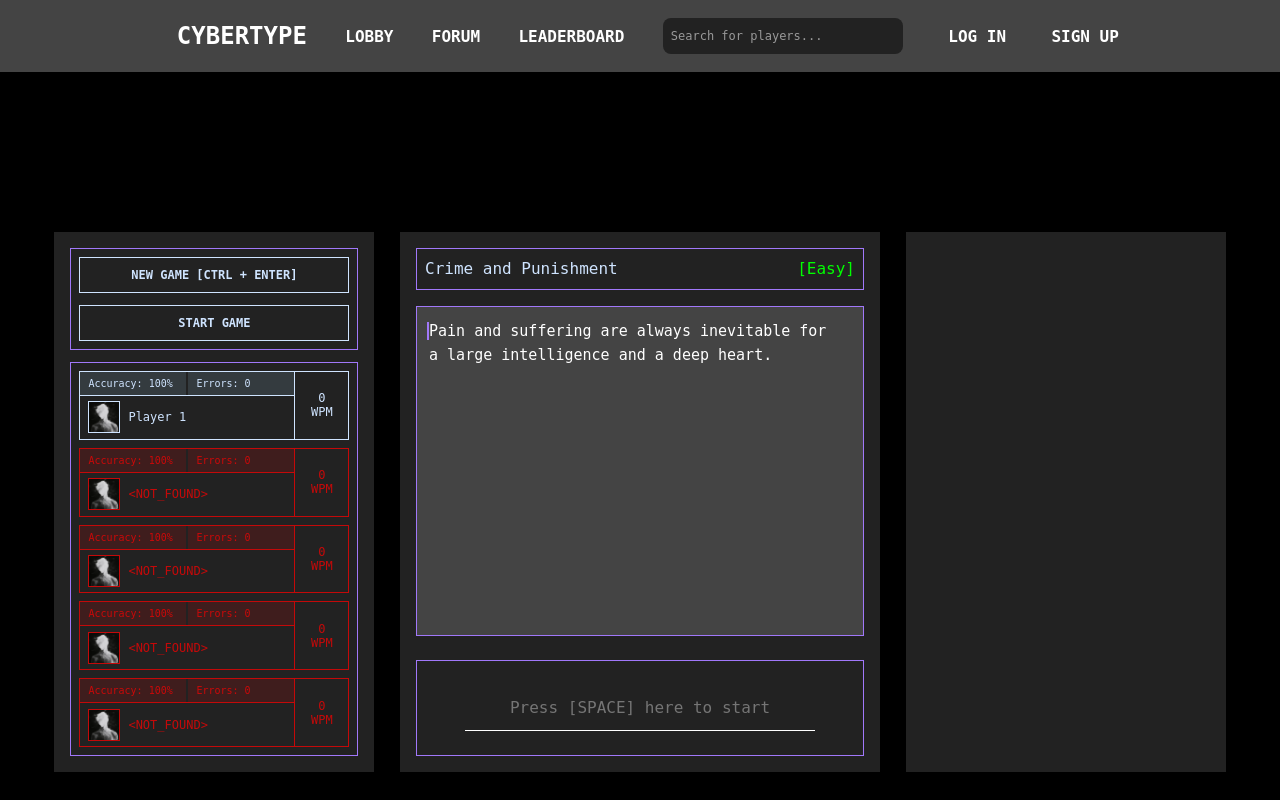
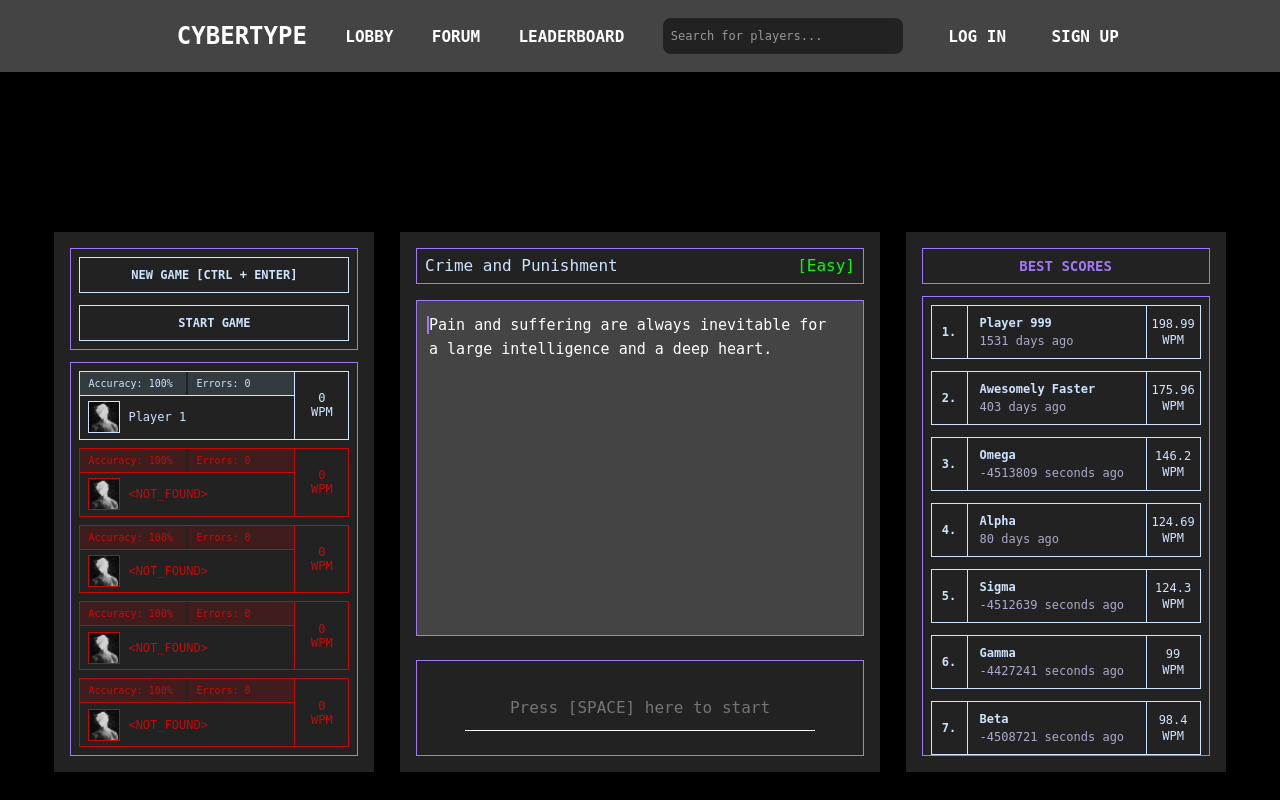
Before and after one commit to dinata78/cyber-type, a React (Vite) app: page /solo in a window 1280 px wide. Built offline with nearby package versions, Linux system fonts and the light colour scheme; no server answers.

Commit message:
Introduce quote's leadeboard (best scores) with fake data

```diff
--- /dev/null
+++ b/src/components/PlayerScore/PlayerScore.jsx
@@ -0,0 +1,43 @@
+import styles from "./PlayerScore.module.css";
+
+const getTimePassed = (date) => {
+  const currentDate = new Date();
+  const timeDifference = currentDate - date;
+  const seconds = Math.floor(timeDifference / 1000);
+
+  if (seconds >= 86400) {
+    const days = Math.floor(seconds / 86400);
+    return `${days} ${days === 1 ? "day" : "days"}`;
+  }
+  else if (seconds >= 3600) {
+    const hours = Math.floor(seconds / 3600);
+    return `${hours} ${hours === 1 ? "hour" : "hours"}`;
+  }
+  else if (seconds >= 60) {
+    const minutes = Math.floor(seconds / 60);
+    return `${minutes} ${minutes === 1 ? "minute" : "minutes"}`
+  }
+  else {
+    return `${seconds} ${seconds === 1 ? "second" : "seconds"}`;
+  }
+};
+
+export function PlayerScore({ rank, playerName, speed, createdAt}) {
+  const timePassed = getTimePassed(createdAt);
+
+  return (
+    <div className={styles.mainContainer}>
+      <div className={styles.rank}>
+        {rank}.
+      </div>
+      <div className={styles.name}>
+        <span>{playerName}</span>
+        <span className={styles.date}>{timePassed} ago</span>
+      </div>
+      <div className={styles.speed}>
+        <span>{speed}</span>
+        <span>WPM</span>
+      </div>
+    </div>
+  )
+}
--- /dev/null
+++ b/src/components/PlayerScore/PlayerScore.module.css
@@ -0,0 +1,61 @@
+
+/* Layout CSS */
+
+.mainContainer {
+  position: relative;
+  width: 100%;
+  min-height: 54px;
+  display: flex;
+}
+
+.rank {
+  width: 36px;
+  margin-right: 12px;
+  display: flex;
+  justify-content: center;
+  align-items: center;
+}
+
+.name {
+  flex-grow: 1;
+  display: flex;
+  flex-direction: column;
+  justify-content: center;
+  gap: 4px;
+}
+
+.speed {
+  width: 54px;
+  margin-left: auto;
+  display: flex;
+  flex-direction: column;
+  justify-content: center;
+  align-items: center;
+  gap: 2px;
+}
+
+/* Visual CSS */
+
+.mainContainer {
+  border: 1px solid var(--color-two);
+  color: var(--color-two);
+  font-size: 12px;
+}
+
+.rank {
+  border-right: 1px solid var(--color-two);
+  font-weight: bold;
+}
+
+.name {
+  font-weight: bold;
+}
+
+.date {
+  color: #aac;
+  font-weight: lighter;
+}
+
+.speed {
+  border-left: 1px solid var(--color-two);
+}
--- a/src/components/Quote/Quote.module.css
+++ b/src/components/Quote/Quote.module.css
@@ -9,7 +9,9 @@
 }
 
 .header {
-  padding: 8px;
+  min-height: 36px;
+  padding-block: 4px;
+  padding-inline: 8px;
   display: flex;
   justify-content: space-between;
   align-items: center;
--- /dev/null
+++ b/src/components/QuoteLeaderboard/QuoteLeadeboard.jsx
@@ -0,0 +1,90 @@
+import { PlayerScore } from "../PlayerScore/PlayerScore"
+import styles from "./QuoteLeaderboard.module.css"
+
+const fakeData = [
+  {
+    id: "0001",
+    playerName: "Awesomely Faster",
+    speed: 175.96,
+    createdAt: new Date("2024-12-06T13:49:52"),
+  },
+  {
+    id: "0002",
+    playerName: "Alpha",
+    speed: 124.69,
+    createdAt: new Date("2025-10-24T23:59:59"),
+  },
+  {
+    id: "0003",
+    playerName: "Beta",
+    speed: 98.4,
+    createdAt: new Date("2026-03-06T20:45:52"),
+  },
+  {
+    id: "0004",
+    playerName: "Omega",
+    speed: 146.2,
+    createdAt: new Date("2026-03-06T22:10:40"),
+  },
+  {
+    id: "0005",
+    playerName: "Sigma",
+    speed: 124.3,
+    createdAt: new Date("2026-03-06T21:51:10"),
+  },
+    {
+    id: "0006",
+    playerName: "Gamma",
+    speed: 99,
+    createdAt: new Date("2026-03-05T22:07:52"),
+  },
+  {
+    id: "0007",
+    playerName: "Epsilon",
+    speed: 78.3,
+    createdAt: new Date("2026-03-06T21:59:52"),
+  },
+  {
+    id: "0008",
+    playerName: "Player 1",
+    speed: 12.63,
+    createdAt: new Date("2023-02-06T11:39:57"),
+  },
+  {
+    id: "0009",
+    playerName: "Player 2",
+    speed: 46,
+    createdAt: new Date("2025-12-06T13:49:52"),
+  },
+  {
+    id: "0010",
+    playerName: "Player 999",
+    speed: 198.99,
+    createdAt: new Date("2021-11-04T08:18:28"),
+  },
+];
+
+export function QuoteLeaderboard() {
+  const sortedData = fakeData.toSorted((a, b) => b.speed - a.speed)
+
+  return (
+    <div className={styles.mainContainer}>
+      <div className={styles.header}>BEST SCORES</div>
+      <div className={styles.scores}>
+        {
+          sortedData.map((data, index) => {
+            return (
+              <PlayerScore
+                key={index + data.id}
+                rank={index + 1}
+                playerName={data.playerName}
+                speed={data.speed}
+                createdAt={data.createdAt}
+              />
+            )
+          })
+        }
+      </div>
+    </div>
+  )
+}
--- /dev/null
+++ b/src/components/QuoteLeaderboard/QuoteLeaderboard.module.css
@@ -0,0 +1,42 @@
+
+/* Layout CSS */
+
+.mainContainer {
+  min-height: 100%;
+  padding: 16px;
+  display: flex;
+  flex-direction: column;
+  gap: 12px;
+}
+
+.header {
+  height: 36px;
+  display: flex;
+  justify-content: center;
+  align-items: center;
+}
+
+.scores {
+  flex-grow: 1;
+  max-height: 460px;
+  padding: 8px;
+  overflow-y: auto;
+  display: flex;
+  flex-direction: column;
+  gap: 12px;
+}
+
+/* Visual CSS */
+
+.header {
+  border: 1px solid var(--color-one);
+  color: var(--color-one);
+  font-size: 14px;
+  font-weight: bold;
+}
+
+.scores {
+  border: 1px solid var(--color-one);
+  scrollbar-width: thin;
+  scrollbar-color: var(--color-one) transparent;
+}
--- a/src/components/RoomData/RoomData.jsx
+++ b/src/components/RoomData/RoomData.jsx
@@ -65,6 +65,8 @@ export const RoomData = forwardRef(({ gameState, targetWords, committedWords, ty
 
     stopTimer();
     console.log("Stopped timer.");
+    resetStartTime();
+    console.log("Reset start time.");
     storeFinalData(finalWpm, finalAccuracy, mistakes);
     console.log("Stored final datas.");
     clearWords();
--- a/src/components/RoomStatus/RoomStatus.jsx
+++ b/src/components/RoomStatus/RoomStatus.jsx
@@ -19,7 +19,12 @@ export default memo(function RoomStatus({ gameState, handleNewGame, handleStartG
         >
           START GAME
         </button>
-        : <div className={styles.div}>Game is running!</div>
+        : <div className={styles.status}>
+            {
+              gameState === "running" ? "MATCH STARTED..."
+              : "MATCH ENDED!"
+            }
+          </div>
       }
     </div>
   )
--- a/src/components/RoomStatus/RoomStatus.module.css
+++ b/src/components/RoomStatus/RoomStatus.module.css
@@ -14,7 +14,7 @@
   height: 36px;
 }
 
-.div {
+.status {
   height: 36px;
   display: flex;
   justify-content: center;
@@ -39,8 +39,9 @@
   background-color: #335;
 }
 
-.div {
-  border: 1px solid var(--color-one);
+.status {
+  border: 1px solid var(--color-two);
   color: lime;
   font-size: 12px;
+  font-weight: bold;
 }
--- a/src/components/SoloPlay/SoloPlay.jsx
+++ b/src/components/SoloPlay/SoloPlay.jsx
@@ -7,6 +7,7 @@ import { useMistakes } from "../../custom-hooks/useMistakes";
 import { useTypingLogic } from "../../custom-hooks/useTypingLogic";
 import { Quote } from "../Quote/Quote";
 import { RoomData } from "../RoomData/RoomData";
+import { QuoteLeaderboard } from "../QuoteLeaderboard/QuoteLeadeboard";
 
 export function SoloPlay() {
   const { gameState, setGameIdle, setGameRunning, setGameFinished } = useGameState();
@@ -119,7 +120,7 @@ export function SoloPlay() {
         </div>
 
         <div className={styles.right}>
-
+          <QuoteLeaderboard />
         </div>
       </div>
     </div>
--- a/src/components/SoloPlay/SoloPlay.module.css
+++ b/src/components/SoloPlay/SoloPlay.module.css
@@ -34,7 +34,7 @@
 .right {
   min-width: 320px;
   max-width: 320px;
-  min-height: 540px;
+  height: 540px;
 }
 
 /* Visual CSS */
```
